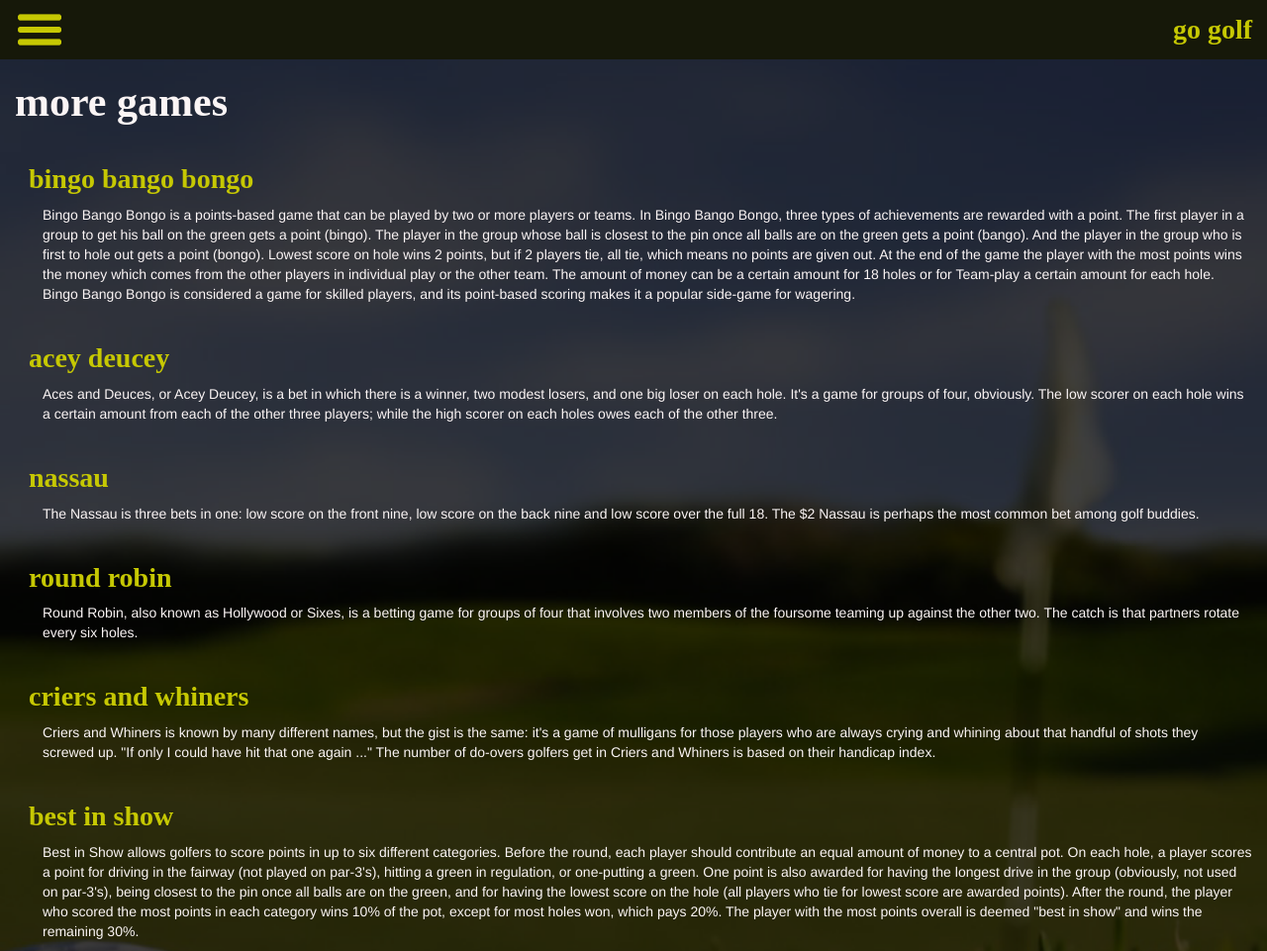
After one commit to averyethomas/go-golf, a Django app: page /more-games in a window 1280 px wide. The commit adds this page. Shown: the whole page at 99% size. Run offline with Django 3.2, Linux system fonts and the light colour scheme; parts of the project's set-up code (start-up, migrations or seed data) failed here and were passed over; some libraries are stand-ins or nearby versions; some web fonts are replaced.

Commit message:
more templates

```diff
--- a/gogolf/static/css/styles.css
+++ b/gogolf/static/css/styles.css
@@ -4,8 +4,11 @@ body{
     font-family: helvetica, arial, sans-serif;
     color: #FBF5F5;
     overflow-x: hidden;
-    background: url(images/background.png) top no-repeat;
-
+    background: url(images/background.png) no-repeat center center fixed;
+    -webkit-background-size: cover;
+    -moz-background-size: cover;
+    -o-background-size: cover;
+    background-size: cover;
 }
 
 h1{
@@ -21,6 +24,14 @@ h2{
     font-weight: bold;
     color: #FBF5F5;
     font-size: 5em;
+}
+
+h3{
+    display: block;
+    font-family: Bookman, serif;
+    font-weight: bold;
+    color: #FBF5F5;
+    font-size: 3em;
 }
 
 h4{
@@ -142,10 +153,12 @@ h6{
 
 #courseButton{
     background: #C6C803;
-}
+    display: block;
+    font-family: Bookman, serif;
+    font-weight: bold;
+    color: #fbf5f5;
+    font-size: 2em;
 
-#courseButton h4{
-    color: #fbf5f5;
 }
 
 .login-form{
--- a/gogolf/templates/base.html
+++ b/gogolf/templates/base.html
@@ -23,7 +23,7 @@
 <div id="sidebar-wrapper">
   <ul class="sidebar-nav">
     <li>
-      <a href="index.html">Home</a>
+      <a href="{% url 'home' %}">Home</a>
     </li>
     <li>
       <a href="#">Profile</a>
@@ -32,19 +32,26 @@
       <a href="#">Courses</a>
     </li>
     <li>
+      <a href="{% url 'add-course' %}">Add Course</a>
+    </li>
+    <li>
       <a href="#">Scorecards</a>
     </li>
     <li>
       <a href="#">Start Game</a>
     </li>
     <li>
-      <a href="rules.html">Rules</a>
+      <a href="{% url 'rules' %}">Rules</a>
     </li>
     <li>
-      <a href="#">Other Games</a>
+      <a href="{% url 'more-games' %}">More Games</a>
     </li>
     <li>
-      <a href="#">Login/Logout</a>
+	{% if request.user.is_authenticated %}
+	<a href="{% url 'user-logout' %}">Logout</a>
+	{% else %}
+	<a href="{% url 'user-login' %}">Login</a>
+	{% endif %}
     </li>
   </ul>
 </div>
--- a/golfApp/models.py
+++ b/golfApp/models.py
@@ -7,9 +7,9 @@ class Course(models.Model):
 	name = models.CharField(max_length=50)
 	address = models.CharField(max_length=50)
 	latlon = models.CharField(max_length=50, blank=True, null=True)
-	MtoTprice = models.CharField(max_length=50)
-	FtoSprice = models.CharField(max_length=50)
-	site = models.CharField(max_length=50)
+	MtoTprice = models.CharField('Weekday Price', max_length=50)
+	FtoSprice = models.CharField('Weekend Price',max_length=50)
+	site = models.CharField('Website',max_length=50)
 	phone = models.CharField(max_length=50)
 	DrivingRange = models.BooleanField(default=False, blank=True)
 	Public = models.BooleanField(default=False, blank=True)
--- a/golfApp/templates/golfApp/home.html
+++ b/golfApp/templates/golfApp/home.html
@@ -9,7 +9,7 @@
         <a href="#">
         <center>
         <button type="button" class="btn btn-default" id="courseButton">
-            <h4>find courses</h4>
+            find courses
         </button>
         </a>
         </center>
--- /dev/null
+++ b/golfApp/templates/golfApp/other-games.html
@@ -0,0 +1,54 @@
+{% extends "base.html" %}
+
+{% block content %}
+
+<div class="row">
+<div class="col-xs-12">
+    <h3>more games</h3>
+    <br>
+    <div style="margin-left: 1em;">
+    <h4>bingo bango bongo</h4>
+    <div style="margin-left: 1em;">
+        <p>Bingo Bango Bongo is a points-based game that can be played by two or more players or teams. In Bingo Bango Bongo, three types of achievements are rewarded with a point. The first player in a group to get his ball on the green gets a point (bingo). The player in the group whose ball is closest to the pin once all balls are on the green gets a point (bango). And the player in the group who is first to hole out gets a point (bongo). Lowest score on hole wins 2 points, but if 2 players tie, all tie, which means no points are given out. At the end of the game the player with the most points wins the money which comes from the other players in individual play or the other team. The amount of money can be a certain amount for 18 holes or for Team-play a certain amount for each hole. Bingo Bango Bongo is considered a game for skilled players, and its point-based scoring makes it a popular side-game for wagering.</p>
+    </div>
+    </div>
+    <br>
+    <div style="margin-left: 1em;">
+    <h4>acey deucey</h4>
+    <div style="margin-left: 1em;">
+        <p>Aces and Deuces, or Acey Deucey, is a bet in which there is a winner, two modest losers, and one big loser on each hole. It's a game for groups of four, obviously. The low scorer on each hole wins a certain amount from each of the other three players; while the high scorer on each holes owes each of the other three.</p>
+    </div>
+    </div>
+    <br>
+    <div style="margin-left: 1em;">
+    <h4>nassau</h4>
+    <div style="margin-left: 1em;">
+        <p>The Nassau is three bets in one: low score on the front nine, low score on the back nine and low score over the full 18. The $2 Nassau is perhaps the most common bet among golf buddies.</p>
+    </div>
+    </div>
+    <br>
+    <div style="margin-left: 1em;">
+    <h4>round robin</h4>
+    <div style="margin-left: 1em;">
+        <p>Round Robin, also known as Hollywood or Sixes, is a betting game for groups of four that involves two members of the foursome teaming up against the other two. The catch is that partners rotate every six holes.</p>
+    </div>
+    </div>
+    <br>
+    <div style="margin-left: 1em;">
+    <h4>criers and whiners</h4>
+    <div style="margin-left: 1em;">
+        <p>Criers and Whiners is known by many different names, but the gist is the same: it's a game of mulligans for those players who are always crying and whining about that handful of shots they screwed up. "If only I could have hit that one again ..." The number of do-overs golfers get in Criers and Whiners is based on their handicap index.</p>
+    </div>
+    </div>
+    <br>
+    <div style="margin-left: 1em;">
+    <h4>best in show</h4>
+    <div style="margin-left: 1em;">
+        <p>Best in Show allows golfers to score points in up to six different categories. Before the round, each player should contribute an equal amount of money to a central pot. On each hole, a player scores a point for driving in the fairway (not played on par-3's), hitting a green in regulation, or one-putting a green. One point is also awarded for having the longest drive in the group (obviously, not used on par-3's), being closest to the pin once all balls are on the green, and for having the lowest score on the hole (all players who tie for lowest score are awarded points). After the round, the player who scored the most points in each category wins 10% of the pot, except for most holes won, which pays 20%. The player with the most points overall is deemed "best in show" and wins the remaining 30%.</p>
+    </div>
+    </div>
+
+</div>
+</div>
+
+{% endblock %}
--- a/golfApp/urls.py
+++ b/golfApp/urls.py
@@ -10,15 +10,16 @@ urlpatterns = patterns('',
     #url(r'^locate$', views.locate, name='locate'),
 
     # Course Related:
-    #url(r'^courses$', views.courseList, name='courseList'),
+    url(r'^courses$', views.courseList, name='course-list'),
     #url(r'^courses/(?P,<pk>\d+)$', views.course, name='course'),
-    url(r'^courses/add-course$', views.formCourse, name='form_course'),
+    url(r'^courses/add-course$', views.formCourse, name='add-course'),
 
     #Profile Related:
 
     #url(r'^users/(?P<pk>\d+)$', views.userProfile, name='userProfile'),
     #url(r'^user-signup$', views.userSignUp, name='userSignUp'),
-    url(r'^user-login$', views.userLogin, name='userLogin'),
+    url(r'^user-login$', views.userLogin, name='user-login'),
+    url(r'^user-logout$', views.userLogout, name='user-logout'),
     #url(r'^friends$', views.profileList, name='profileList'),
 
     #Scorecard Related:
@@ -30,6 +31,6 @@ urlpatterns = patterns('',
     url(r'^admin/', include(admin.site.urls)),
 
     #Static Pages:
-    #url(r'^rules$', views.rules, name='rules'),
-    #url(r'^more-games$', views.games, name='games'),
+    url(r'^rules$', views.rules, name='rules'),
+    url(r'^more-games$', views.games, name='more-games'),
 )
--- a/golfApp/views.py
+++ b/golfApp/views.py
@@ -7,21 +7,30 @@ from django.core.urlresolvers import reverse
 from django.core.context_processors import csrf
 from django.contrib import auth
 from django.contrib.auth.forms import UserCreationForm
+from django.core.serializers.json import Serializer
+
 from datetime import datetime
 import json
+from geopy import GoogleV3
+
+serializer = Serializer()
 
 def home(request):
+	print request.user
 	return render(request, "golfApp/home.html")
 
 #Courses Based on Location:
 
-def locate(request):
-	return
 
 #Course Related:
 
 def courseList(request):
-	athlete_list = Course.objects.all()
+	course_list = Course.objects.all()
+	courses_json = serializer.serialize(course_list)
+	return render(request, 'golfApp/course-list.html', {
+		'courses': course_list,
+		'courses_json': courses_json,
+	})
 
 def course(request, pk):
 	course = get_object_or_404(Course, id=pk)
@@ -33,12 +42,11 @@ def formCourse(request):
 
 		if form.is_valid():
 			address = form.cleaned_data['address']
-			latlon = Geocoder.geocode(address)
 			form = form.save(commit=False)
-			coords = Geocoder.geocode(address)
-			coords = coords[0].coordinates
-			lat = coords[0]
-			lon = coords[1]
+			google = GoogleV3()
+			coords = google.geocode(address)
+			lat = coords.latitude
+			lon = coords.longitude
 			latlon = str(lat)+","+str(lon)
 			form.latlon = latlon
 			form.save()
@@ -49,33 +57,38 @@ def formCourse(request):
 	args.update(csrf(request))
 
 	args['form'] = form
-	return render(request, 'golfApp/add_course.html', args)
+	return render(request, 'golfApp/add-course.html', args)
 
 
 #User/Profile Related:
 
 def userLogin(request):
-	c = {}
-	c.update(csrf(request))
-	return render_to_response(reverse('userLogin'), c)
+
+	failedlogin = False
+	if request.method =='POST':
+		username = request.POST.get('username','')
+		password = request.POST.get('password','')
+		user = auth.authenticate(username=username, password=password)
+
+		if user is not None:
+			auth.login(request, user)
+			return HttpResponseRedirect(reverse('home'))
+		else:
+			failedlogin = True
 
 
-def auth_view(request):
-	username = request.POST.get('username','')
-	password = request.POST.get('password','')
-	user = auth.authenticate(username=username, password=password)
-
-	if user is not None:
-		auth.login(request, user)
-		return HttpResponseRedirect(revers('userLoggedin'))
-	else:
-		return HttpResponseRedirect(reverse('invalid_login'))
+	return render (request, "golfApp/user-login.html", {"failedlogin":failedlogin})
 
 def userLogout(request):
-	return render_to_response("golfApp/user_logout.html")
+
+	auth.logout(request)
+
+	return HttpResponseRedirect(reverse('home'))
+
+
 
 def userSignUp(request):
-	return render (request, "golfApp/userSignUp.html")
+	return render (request, "golfApp/user-register.html")
 
 def register_user(request):
 	if request.method == 'POST':
@@ -100,10 +113,7 @@ def profile(request, pk):
 #Static Content:
 
 def games(request):
-        return render (request, "golfApp/games.html")
+        return render (request, "golfApp/other-games.html")
 
 def rules(request):
         return render (request, "golfApp/rules.html")
-
-def userLogin(request):
-	return render (request, "golfApp/user_login.html")
```
Also changed, not shown: golfApp/forms.py (+4 -4 lines), golfApp/templates/golfApp/add-course.html (+65 -20 lines), golfApp/templates/golfApp/add_course.html (deleted, +0 -12 lines), golfApp/templates/golfApp/course-list.html (added, +24 -0 lines), golfApp/templates/golfApp/rules.html (added, +23 -0 lines), golfApp/templates/golfApp/user-login.html (renamed from golfApp/templates/golfApp/user_login.html, +7 -5 lines), gogolf.db, 5 other files.
